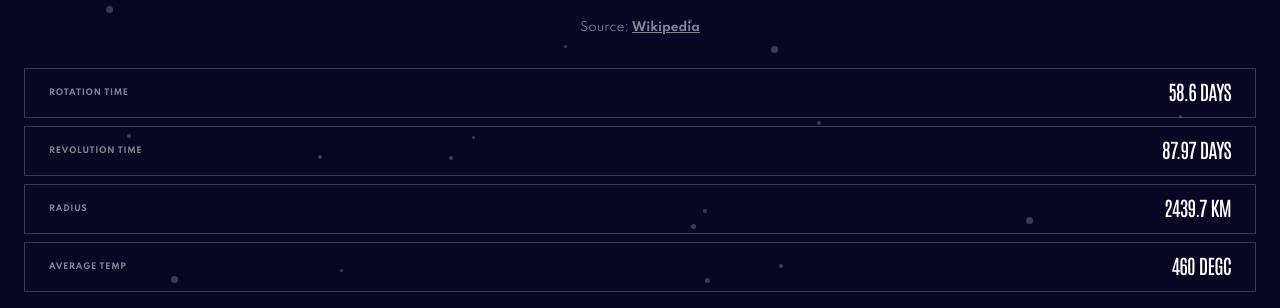
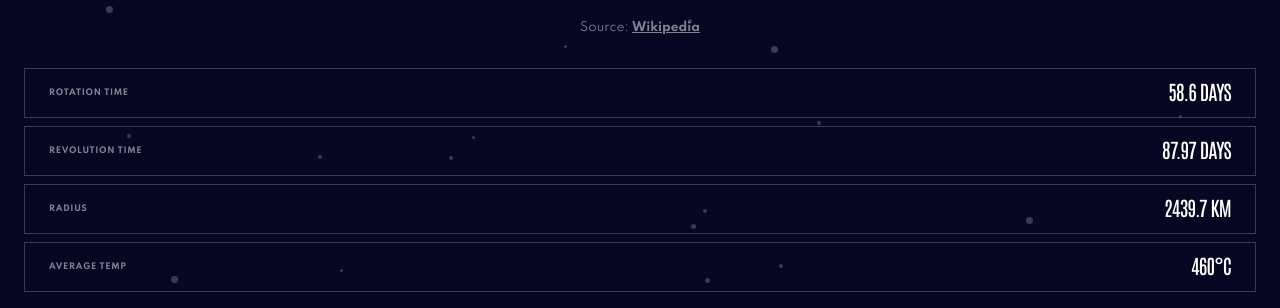
Before and after one commit to arfarobs/planets-fact-site, a React (Create React App) app: page / in a window 1280 px wide. Shown: the part 644-952 px from the top of the page. Built offline with nearby package versions, Linux system fonts and the light colour scheme.

Commit message:
Added the logic to the Stats component. Stats now update on page change.

```diff
--- a/src/app/data.js
+++ b/src/app/data.js
@@ -4,55 +4,63 @@ export const data = {
       overview: "Mercury is the smallest planet in the Solar System and the closest to the Sun. Its orbit around the Sun takes 87.97 Earth days, the shortest of all the Sun's planets. Mercury is one of four terrestrial planets in the Solar System, and is a rocky body like Earth.",
       structure: "Mercury appears to have a solid silicate crust and mantle overlying a solid, iron sulfide outer core layer, a deeper liquid core layer, and a solid inner core. The planet's density is the second highest in the Solar System at 5.427 g/cm3 , only slightly less than Earth's density.",
       surface: "Mercury's surface is similar in appearance to that of the Moon, showing extensive mare-like plains and heavy cratering, indicating that it has been geologically inactive for billions of years. It is more heterogeneous than either Mars's or the Moon’s."
-    }
+    },
+    stats: ['58.6 days', '87.97 days', '2439.7 km', '460°c']
   },
   Venus: {
     paragraph: {
       overview: "Venus is the second planet from the Sun. It is named after the Roman goddess of love and beauty. As the brightest natural object in Earth's night sky after the Moon, Venus can cast shadows and can be, on rare occasions, visible to the naked eye in broad daylight.",
       structure: "The similarity in size and density between Venus and Earth suggests they share a similar internal structure: a core, mantle, and crust. Like that of Earth, Venusian core is most likely at least partially liquid because the two planets have been cooling at about the same rate.",
       surface: "Much of the Venusian surface appears to have been shaped by volcanic activity. Venus has several times as many volcanoes as Earth, and it has 167 large volcanoes that are over 100 km (60 mi) across. The only volcanic complex of this size on Earth is the Big Island of Hawaii."
-    }
+    },
+    stats: ['2434 days', '224.7 days', '6,051.8 km', '471°c']
   },
   Earth: {
     paragraph: {
       overview: "Third planet from the Sun and the only known planet to harbor life. About 29.2% of Earth's surface is land with remaining 70.8% is covered with water. Earth's distance from the Sun, physical properties and geological history have allowed life to evolve and thrive.",
       structure: "Earth's interior, like that of the other terrestrial planets, is divided into layers by their chemical or physical (rheological) properties. The outer layer is a chemically distinct silicate solid crust, which is underlain by a highly viscous solid mantle.",
       surface: "The total surface area of Earth is about 510 million km2. The continental crust consists of lower density material such as the igneous rocks granite and andesite. Less common is basalt, a denser volcanic rock that is the primary constituent of the ocean floors."
-    }
+    },
+    stats: ['0.99 days', '365.26 days', '6,371 km', '16°c']
   },
   Mars: {
     paragraph: {
       overview: 'Mars is the fourth planet from the Sun and the second-smallest planet in the Solar System, being larger than only Mercury. In English, Mars carries the name of the Roman god of war and is often referred to as the "Red Planet".',
       structure: "Like Earth, Mars has differentiated into a dense metallic core overlaid by less dense materials. Scientists initially determined that the core is at least partially liquid. Current models of its interior imply a core consisting primarily of iron and nickel with about 16–17% sulfur.",
       surface: "Mars is a terrestrial planet whose surface consists of minerals containing silicon and oxygen, metals, and other elements that typically make up rock. The surface is primarily composed of tholeiitic basalt, although parts are more silica-rich than typical basalt."
-    }
+    },
+    stats: ['1.03 days', '1.03 days', '3,389.5 km', '−28°c']
   },
   Jupiter: {
     paragraph: {
       overview: "Jupiter is the fifth planet from the Sun and the largest in the Solar System. It is a gas giant with a mass two and a half times that of all the other planets in the Solar System combined, but less than one-thousandth the mass of the Sun.",
       structure: "When the Juno arrived in 2016, it found that Jupiter has a very diffuse core that mixes into its mantle. A possible cause is an impact from a planet of about ten Earth masses a few million years after Jupiter's formation, which would have disrupted an originally solid Jovian core.",
       surface: "The best known feature of Jupiter is the Great Red Spot, a persistent anticyclonic storm located 22° south of the equator. It is known to have existed since at least 1831, and possibly since 1665."
-    }
+    },
+    stats: ['9.93 hours', '11.86 years', '69,911 km', '-108°c']
   },
   Saturn: {
     paragraph: {
       overview: "Saturn is the sixth planet from the Sun and the second-largest in the Solar System, after Jupiter. It is a gas giant with an average radius of about nine and a half times that of Earth. It only has one-eighth the average density of Earth.",
       structure: "Despite consisting mostly of hydrogen and helium, most of Saturn's mass is not in the gas phase, because hydrogen becomes a non-ideal liquid when the density is above 0.01 g/cm3, which is reached at a radius containing 99.9% of Saturn's mass.",
       surface: "The outer atmosphere of Saturn contains 96.3% molecular hydrogen and 3.25% helium by volume. The planet's most famous feature is its prominent ring system, which is composed mostly of ice particles with a smaller amount of rocky debris and dust. "
-    }
+    },
+    stats: ['10.8 hours', '29.46 years', '58,232 km', '-138°c']
   },
   Uranus: {
     paragraph: {
       overview: "Uranus is the seventh planet from the Sun. Its name is a reference to the Greek god of the sky, Uranus according to Greek mythology, was the great-grandfather of Ares. It has the third-largest planetary radius and fourth-largest planetary mass in the Solar System.",
       structure: "The standard model of Uranus's structure is that it consists of three layers: a rocky (silicate/iron–nickel) core in the centre, an icy mantle in the middle and an outer gaseous hydrogen/helium envelope. The core is relatively small, with a mass of only 0.55 Earth masses.",
       surface: "The composition of Uranus's atmosphere is different from its bulk, consisting mainly of molecular hydrogen and helium. The helium molar fraction, i.e. the number of helium atoms per molecule of gas, is 0.15±0.03 in the upper troposphere."
-    }
+    },
+    stats: ['17.2 hours', '84 years', '25,362 km', '-195°c']
   },
   Neptune: {
     paragraph: {
       overview: "Neptune is the eighth and farthest-known Solar planet from the Sun. In the Solar System, it is the fourth-largest planet by diameter, the third-most-massive planet, and the densest giant planet. It is 17 times the mass of Earth, more massive than its near-twin Uranus.",
       structure: "Neptune's internal structure resembles that of Uranus. Its atmosphere forms about 5% to 10% of its mass and extends perhaps 10% to 20% of the way towards the core. Increasing concentrations of methane, ammonia and water are found in the lower regions.",
       surface: "Neptune's atmosphere is 80% hydrogen and 19% helium. A trace amount of methane is also present. Prominent absorption bands of methane exist at wavelengths above 600 nm, in the red and infrared portion of the spectrum."
-    }
+    },
+    stats: ['16.08 hours', '164.79 years', '24,622 km', '-201°c']
   }
 }
--- a/src/components/info/infoSlice.js
+++ b/src/components/info/infoSlice.js
@@ -4,7 +4,8 @@ import { data } from '../../app/data';
 const initialState = {
   currentPage: 'Mercury',
   currentSection: 'overview',
-  paragraph: "Mercury is the smallest planet in the Solar System and the closest to the Sun. Its orbit around the Sun takes 87.97 Earth days, the shortest of all the Sun's planets. Mercury is one of four terrestrial planets in the Solar System, and is a rocky body like Earth."
+  paragraph: "Mercury is the smallest planet in the Solar System and the closest to the Sun. Its orbit around the Sun takes 87.97 Earth days, the shortest of all the Sun's planets. Mercury is one of four terrestrial planets in the Solar System, and is a rocky body like Earth.",
+  stats: ['58.6 days', '87.97 days', '2439.7 km', '460°c']
 };
 
 export const infoSlice = createSlice({
@@ -15,6 +16,7 @@ export const infoSlice = createSlice({
       state.currentPage = action.payload;
       state.paragraph = data[state.currentPage].paragraph.overview;
       state.currentSection = 'overview';
+      state.stats = data[state.currentPage].stats;
     },
     changeParagraph(state, action) {
       state.paragraph = data[state.currentPage].paragraph[action.payload];
--- a/src/components/stats/Stats.js
+++ b/src/components/stats/Stats.js
@@ -1,24 +1,21 @@
 import './Stats.css';
+import { useSelector } from 'react-redux';
 
 export const Stats = () => {
+  const statsTitles = ['rotation time', 'revolution time', 'radius', 'average temp'];
+  const statsValues = useSelector((state) => state.info.stats);
+  const listItems = statsTitles.map((title, index) => {
+    return (
+    <li className="stats-item">
+      <h4 className="stat-title">{title}</h4>
+      <p className="stat-value">{statsValues[index]}</p>
+    </li>
+  )})
+
   return (
+
     <ul className="stats">
-      <li className="stats-item">
-        <h4 className="stat-title">rotation time</h4>
-        <p className="stat-value">58.6 days</p>
-      </li>
-      <li className="stats-item">
-        <h4 className="stat-title">revolution time</h4>
-        <p className="stat-value">87.97 days</p>
-      </li>
-      <li className="stats-item">
-        <h4 className="stat-title">radius</h4>
-        <p className="stat-value">2439.7 km</p>
-      </li>
-      <li className="stats-item">
-        <h4 className="stat-title">average temp</h4>
-        <p className="stat-value">460 degC</p>
-      </li>
+      {listItems}
     </ul>
   )
 }
```
